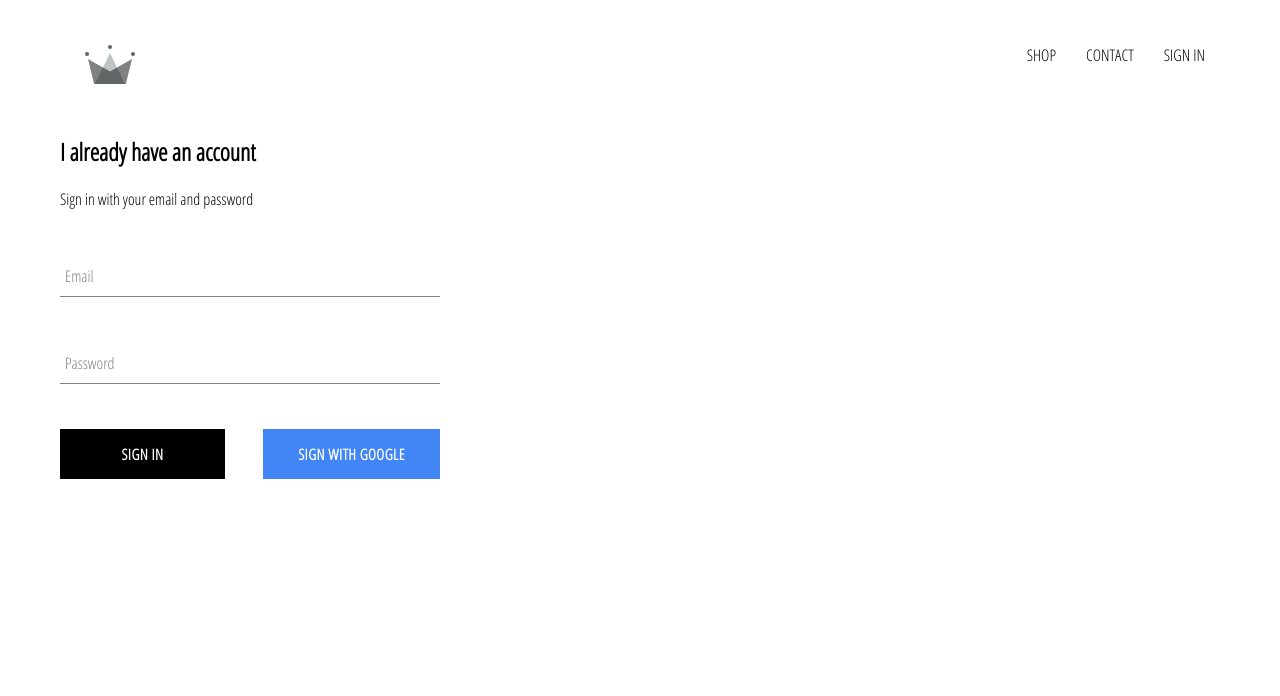
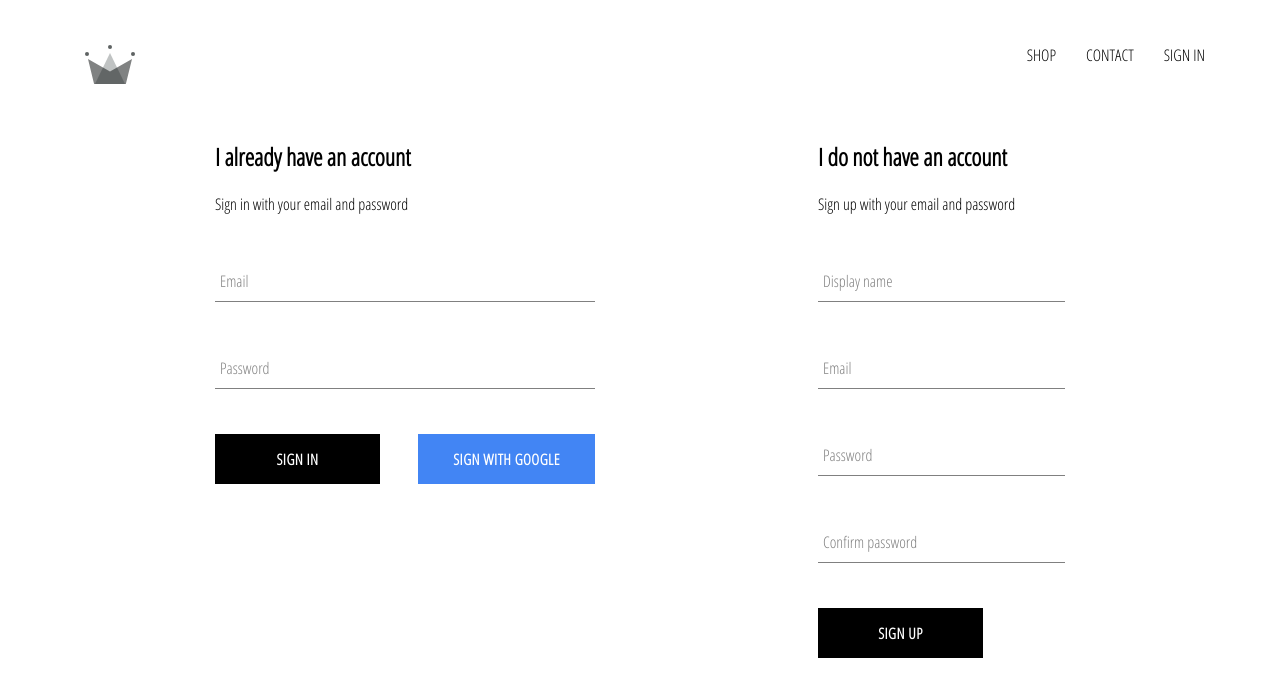
Before and after one commit to jasselmar/ecommerce, a React (Create React App) app: page /signin in a window 1280 px wide. Shown: the top 696 px of the page. Built offline with nearby package versions, Linux system fonts and the light colour scheme; no server answers.

Commit message:
implemented firebase to store user in firestore, added signup method with email and password

```diff
--- a/src/App.js
+++ b/src/App.js
@@ -5,7 +5,7 @@
 import Shoppage from './pages/shop/shop.component';
 import { Header } from './components/header/header.component';
 import { SignInAndSignUpPage } from './pages/sign-in-and-sign-up/sign-in-and-sign-uppage.component'
-import { auth } from './firebase/firebase.utils'
+import { auth, createUserProfileDocument } from './firebase/firebase.utils'
 
 export default class App extends React.Component {
   constructor() {
@@ -19,9 +19,24 @@
   unsubscribeFromAuth = null
 
   componentDidMount() {
-    this.unsubscribeFromAuth = auth.onAuthStateChanged(user => {
-      this.setState({ currentUser: user});
-      console.log(user);
+    this.unsubscribeFromAuth = auth.onAuthStateChanged(async userAuth => {
+      if(userAuth) {
+        const userRef = await createUserProfileDocument(userAuth);
+
+        userRef.onSnapshot(snapShot => {
+          this.setState({
+            currentUser: {
+              id: snapShot.id,
+              ...snapShot.data()
+            }
+          })
+          console.log(this.state)
+        });
+        console.log(this.state);
+      }
+      this.setState({ currentUser: userAuth });
+
+      /* this.setState({ currentUser: user}); */
     })
   }
 
--- /dev/null
+++ b/src/components/sign-up/sign-up.component.jsx
@@ -0,0 +1,93 @@
+import { FormInput } from "../form-input/form-input.component";
+import { CustomButton } from "../custom-button/custom-button.component";
+import { auth, createUserProfileDocument } from '../../firebase/firebase.utils'
+import React, { Component } from 'react'
+
+export default class SignUp extends Component {
+    constructor() {
+        super()
+
+        this.state = {
+             displayName: '',
+             email: '',
+             password: '',
+             confirmPassword: ''
+        }
+    }
+
+    handleSubmit = async event => {
+        event.preventDefault();
+        const { displayName, email, password, confirmPassword } = this.state;
+        if(password !== confirmPassword) {
+            alert("Passwords dont match")
+            return;
+        }
+
+        try {
+            const { user } = await auth.createUserWithEmailAndPassword(email, password);
+
+            createUserProfileDocument(user, { displayName });
+
+            this.setState ({
+                displayName: '',
+                email: '',
+                password: '',
+                confirmPassword: ''
+           })
+
+        } catch (error) {
+            console.error(error);
+        }
+    }
+
+    handleChange = event => {
+        const { name, value } = event.target;
+
+        this.setState({ [name]: value });
+    }
+
+    render() {
+        const { displayName, email, password, confirmPassword } = this.state;
+        return (
+            <div className='sign-up'>
+                <h2 className="title">I do not have an account</h2>
+                <span>Sign up with your email and password</span>
+                <form onSubmit={this.handleSubmit} className="sign-up-form">
+                <FormInput
+                type='text'
+                name='displayName'
+                value={displayName}
+                onChange={this.handleChange}
+                label='Display name'
+                required />
+
+                <FormInput
+                type='email'
+                name='email'
+                value={email}
+                onChange={this.handleChange}
+                label='Email'
+                required />
+
+                <FormInput
+                type='password'
+                name='password'
+                value={password}
+                onChange={this.handleChange}
+                label='Password'
+                required />
+
+                <FormInput
+                type='password'
+                name='confirmPassword'
+                value={confirmPassword}
+                onChange={this.handleChange}
+                label='Confirm password'
+                required />
+
+                <CustomButton type='submit' >Sign up</CustomButton>
+                </form>
+            </div>
+        )
+    }
+}
--- /dev/null
+++ b/src/components/sign-up/sign-up.styles.scss
@@ -0,0 +1,9 @@
+.sign-up {
+    display: flex;
+    flex-direction: column;
+    width: 380px;
+
+    .title {
+        margin: 10px 0;
+    }
+}
--- a/src/firebase/firebase.utils.js
+++ b/src/firebase/firebase.utils.js
@@ -11,6 +11,30 @@
     appId: "1:293256208527:web:3f3b408306e6ae386f90fa"
   }
 
+  export const createUserProfileDocument = async (userAuth, additionalData) => {
+    if(!userAuth) return;
+
+    const userRef = firestore.doc(`users/${userAuth.uid}`);
+    const snapShot = await userRef.get();
+
+    if(!snapShot.exists) {
+      const { displayName, email } = userAuth;
+      const createdAt = new Date();
+
+      try {
+        await userRef.set({
+          displayName,
+          email,
+          createdAt,
+          ...additionalData
+        })
+      } catch (error) {
+        console.log('error creating user', error.message)
+      }
+    }
+    return userRef;
+  }
+
   firebase.initializeApp(config);
 
   export const auth = firebase.auth();
--- a/src/pages/sign-in-and-sign-up/sign-in-and-sign-up.styles.scss
+++ b/src/pages/sign-in-and-sign-up/sign-in-and-sign-up.styles.scss
@@ -0,0 +1,6 @@
+.sign-in-and-sign-up {
+    width: 850px;
+    display: flex;
+    justify-content: space-between;
+    margin: 30px auto;
+}
--- a/src/pages/sign-in-and-sign-up/sign-in-and-sign-uppage.component.jsx
+++ b/src/pages/sign-in-and-sign-up/sign-in-and-sign-uppage.component.jsx
@@ -1,11 +1,13 @@
 import React from 'react'
 import './sign-in-and-sign-up.styles.scss'
 import SignIn from '../../components/sign-in/sign-in.component'
+import SignUp from '../../components/sign-up/sign-up.component'
 
 export const SignInAndSignUpPage = () => {
     return (
         <div className='sign-in-and-sign-up'>
             <SignIn />
+            <SignUp />
         </div>
     )
 }
```
